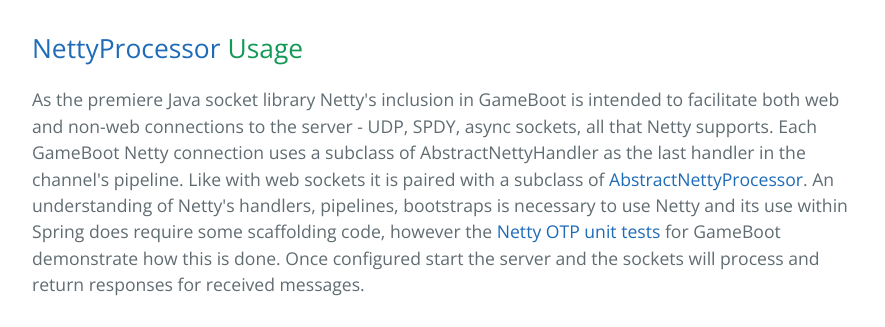
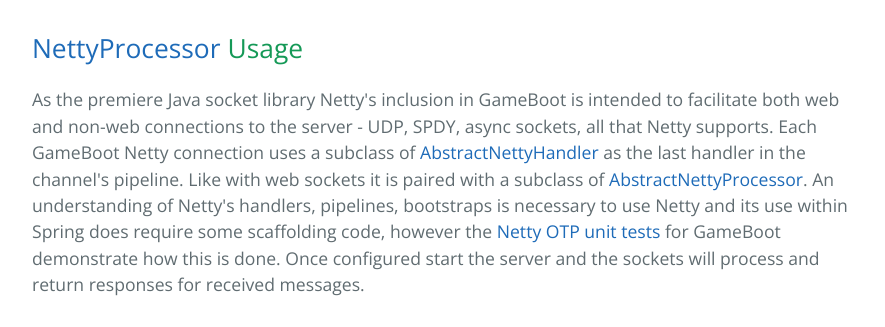
Before and after one commit to mrstampy/gameboot, a plain HTML site: page index.html in a window 1280 px wide. Shown: the part 2729-3056 px from the top of the page, without its empty margins (192-1077 px from the left). Drawn offline with nearby package versions, Linux system fonts and the light colour scheme.

```diff
--- a/index.html
+++ b/index.html
@@ -109,7 +109,7 @@
 <h2>
 <a id="nettyprocessor-usage" class="anchor" href="#nettyprocessor-usage" aria-hidden="true"><span class="octicon octicon-link"></span></a><a href="https://github.com/mrstampy/gameboot/blob/master/GameBoot/src/main/java/com/github/mrstampy/gameboot/netty/AbstractNettyProcessor.java">NettyProcessor</a> Usage</h2>
 
-<p>As the premiere Java socket library Netty's inclusion in GameBoot is intended to facilitate both web and non-web connections to the server - UDP, SPDY, async sockets, all that Netty supports.  Each GameBoot Netty connection uses a subclass of AbstractNettyHandler as the last handler in the channel's pipeline.  Like with web sockets it is paired with a subclass of <a href="https://github.com/mrstampy/gameboot/blob/master/GameBoot/src/main/java/com/github/mrstampy/gameboot/netty/AbstractNettyProcessor.java">AbstractNettyProcessor</a>.  An understanding of Netty's handlers, pipelines, bootstraps is necessary to use Netty and its use within Spring does require some scaffolding code, however the <a href="https://github.com/mrstampy/gameboot/tree/master/GameBoot/src/test/java/com/github/mrstampy/gameboot/otp/netty">Netty OTP unit tests</a> for GameBoot demonstrate how this is done.  Once configured start the server and the sockets will process and return responses for received messages.</p>
+<p>As the premiere Java socket library Netty's inclusion in GameBoot is intended to facilitate both web and non-web connections to the server - UDP, SPDY, async sockets, all that Netty supports.  Each GameBoot Netty connection uses a subclass of <a href="https://github.com/mrstampy/gameboot/blob/master/GameBoot/src/main/java/com/github/mrstampy/gameboot/netty/AbstractNettyHandler.java">AbstractNettyHandler</a> as the last handler in the channel's pipeline.  Like with web sockets it is paired with a subclass of <a href="https://github.com/mrstampy/gameboot/blob/master/GameBoot/src/main/java/com/github/mrstampy/gameboot/netty/AbstractNettyProcessor.java">AbstractNettyProcessor</a>.  An understanding of Netty's handlers, pipelines, bootstraps is necessary to use Netty and its use within Spring does require some scaffolding code, however the <a href="https://github.com/mrstampy/gameboot/tree/master/GameBoot/src/test/java/com/github/mrstampy/gameboot/otp/netty">Netty OTP unit tests</a> for GameBoot demonstrate how this is done.  Once configured start the server and the sockets will process and return responses for received messages.</p>
 
 <h2>
 <a id="bells-and-whistles" class="anchor" href="#bells-and-whistles" aria-hidden="true"><span class="octicon octicon-link"></span></a>Bells and Whistles</h2>
```
Also changed, not shown: params.json (+1 -1 lines).
